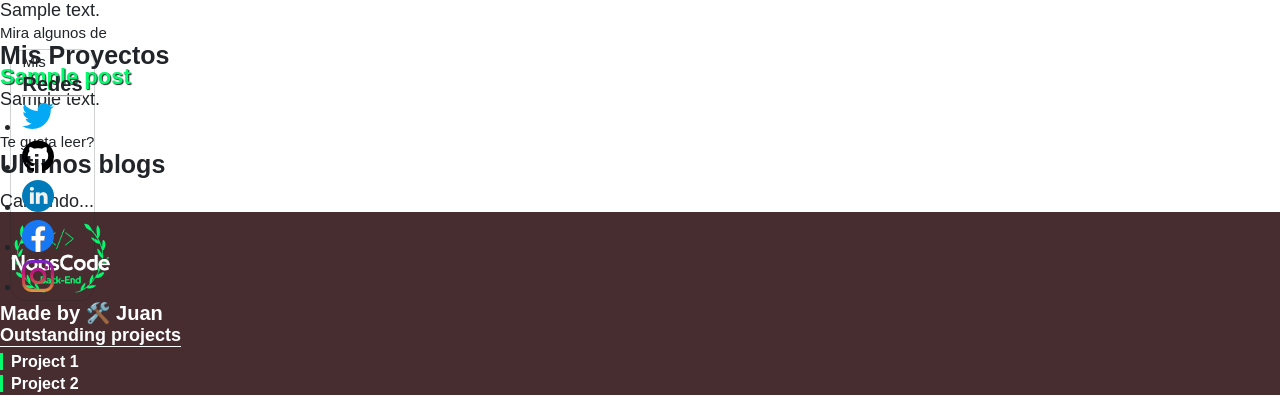
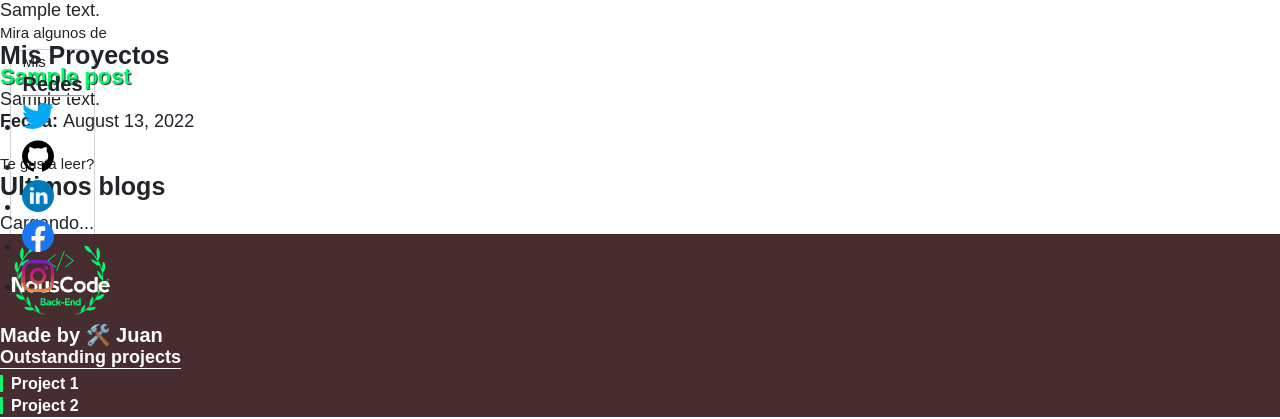
Before and after one commit to NousCode/personal-website, a WordPress theme: template themes/myspace/front-page.php in a window 1280 px wide. Shown: the part 91-510 px from the top of the page. Run offline with PHP 8.4 and a stand-in for WordPress, Linux system fonts and the light colour scheme; the site name, menu and one post (Sample post) are stand-ins, and other content is empty; some libraries are stand-ins or nearby versions.

Commit message:
Adding the date to the blog post cards and projects cards.

```diff
--- a/themes/myspace/assets/js/index.js
+++ b/themes/myspace/assets/js/index.js
@@ -16,6 +16,7 @@
 										<div class="card-body blogs__cards--body">
 											<h3 class="card-title">${item.title}</h3>
 											<p class="card-text">${item.description}</p>
+											<p><strong>Fecha: </strong>${item.date}</p>
 											<div class="text-center blogs__cards--btn" >
 												<a href="${item.link}" class="btn btn-outline-success rounded-3">Leer más</a>
 											</div>
@@ -52,6 +53,7 @@
 												<div class="card-body blog__card--body p-0 pt-lg-5 ps-lg-4">
 													<h3 class="card-title">${item.title}</h3>
 													<p class="card-text">${item.description}</p>
+													<p><strong>Fecha: </strong>${item.date}</p>
 													<div class="text-center blog__card--btn" >
 														<a href="${item.link}" class="btn btn-outline-success rounded-3">Leer más</a>
 													</div>
--- a/themes/myspace/front-page.php
+++ b/themes/myspace/front-page.php
@@ -35,7 +35,9 @@
 										</a>
 									</h3>
 									<div class="card-body pt-0">
-										<p class="card-text text-center"><?php the_excerpt(); ?></p>
+										<p class="card-text"><?php the_excerpt();?>
+										<strong>Fecha: </strong><?php echo get_the_date();?>
+										</p>
 									</div>
 								</div>
 							</div>
--- a/themes/myspace/functions.php
+++ b/themes/myspace/functions.php
@@ -86,7 +86,8 @@ function pedidoBlogs($data){
 							'image' => get_the_post_thumbnail( get_the_ID(), 'medium' ),
 							'link' => get_permalink(),
 							'title' => get_the_title(),
-							'description' => get_the_excerpt()
+							'description' => get_the_excerpt(),
+							'date' => get_the_date()
 					);
 			}
 	}
@@ -119,7 +120,8 @@ function pedidosBlogs(){
 							'image' => get_the_post_thumbnail( get_the_ID(), 'medium' ),
 							'link' => get_permalink(),
 							'title' => get_the_title(),
-							'description' => get_the_excerpt()
+							'description' => get_the_excerpt(),
+							'date' => get_the_date()
 					);
 			}
 	}
--- a/themes/myspace/single-project.php
+++ b/themes/myspace/single-project.php
@@ -11,6 +11,7 @@
 				</div>
 				<div class="col-12 col-md-7 col-lg-8 single__description">
 					<?php the_excerpt(); ?>
+					<p class="text-center"><strong>Fecha de publicación: </strong><?php echo get_the_date('l jS \of F Y'); get_ID?></p>
 				</div>
 			</div>
 		<?php }
--- a/themes/myspace/single.php
+++ b/themes/myspace/single.php
@@ -11,6 +11,7 @@
 				</div>
 				<div class="col-12 col-md-7 col-lg-8 single__description">
 					<?php the_excerpt(); ?>
+					<p class="text-center"><strong>Fecha de publicación: </strong><?php echo get_the_date('l jS \of F Y');?></p>
 				</div>
 			</div>
 		<?php }
--- a/themes/myspace/template-portfolio.php
+++ b/themes/myspace/template-portfolio.php
@@ -66,7 +66,9 @@ $fields = get_fields();
 											</a>
 										</h3>
 										<div class="card-body pt-0">
-											<p class="card-text text-center"><?php the_excerpt(); ?></p>
+											<p class="card-text"><?php the_excerpt();?>
+											<strong>Fecha: </strong><?php echo get_the_date();?>
+											</p>
 										</div>
 									</div>
 								</div>
```
